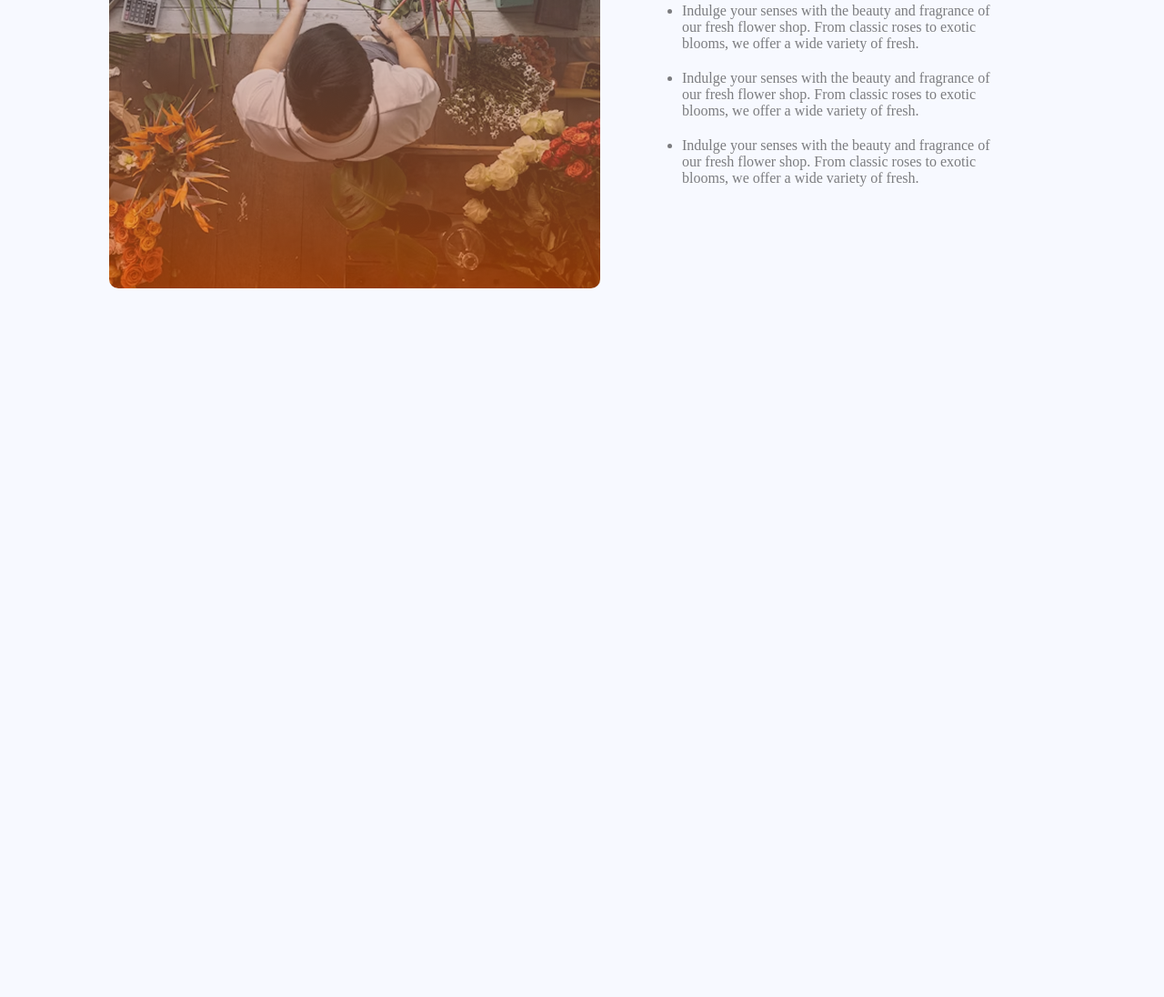
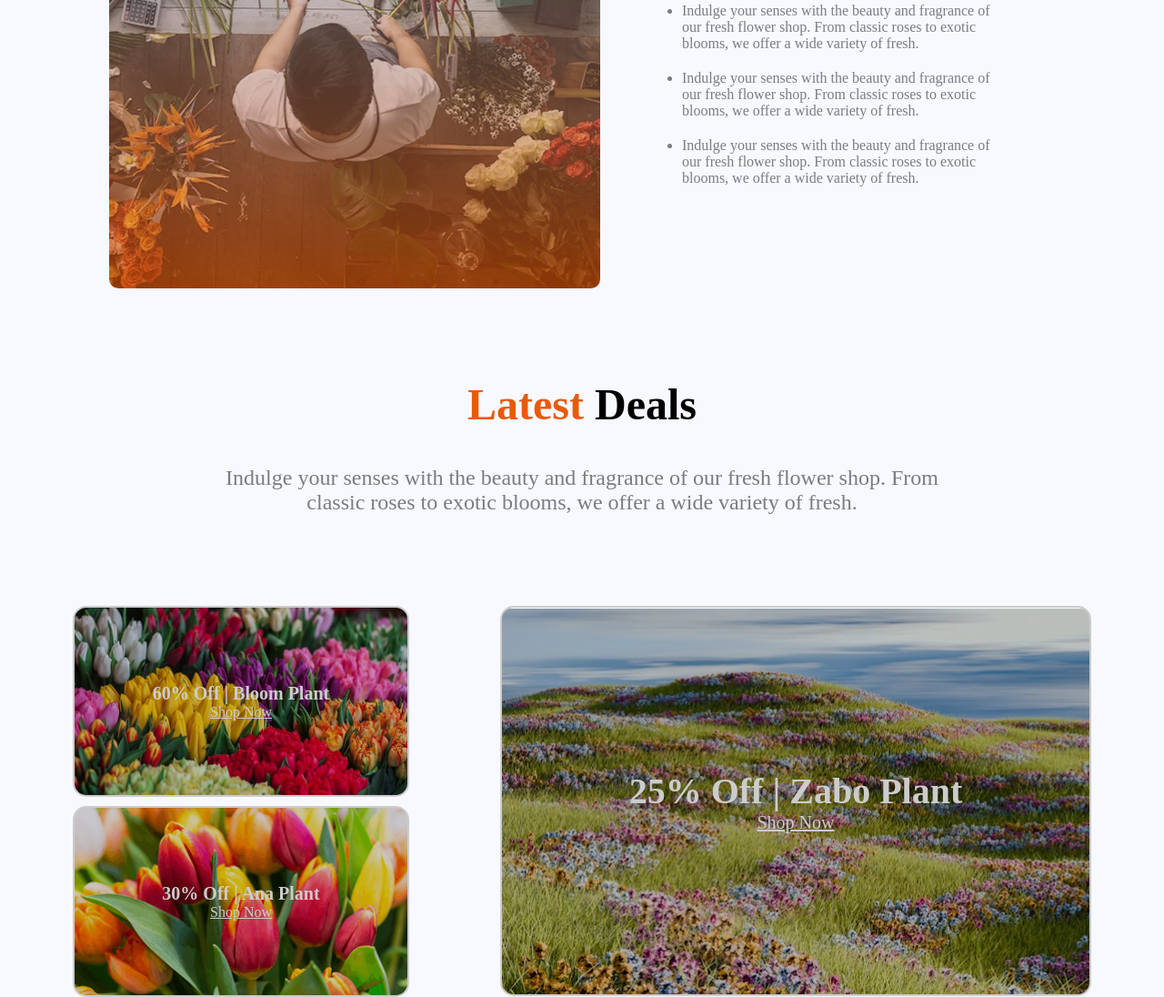
Before and after one commit to Sifat-jaman/Assignment-2, a plain HTML site: page index.html in a window 1280 px wide. Shown: the part 2012-3108 px from the top of the page at 91% size. Before the commit the page ends 2339 px from the top, so only its background shows below. Drawn offline with Linux system fonts and the light colour scheme.

Commit message:
latest section added

```diff
--- a/index.html
+++ b/index.html
@@ -127,4 +127,29 @@
 
   </section>
 
+    <section class="latest-deal-container">
+    <div class="latest-deal">
+      <h2 class="latest-deal-title noto-serif-normal"><span>Latest</span> Deals</h2>
+      <p class="latest-text">Indulge your senses with the beauty and fragrance of our fresh flower shop. From classic
+        roses to exotic blooms, we offer a wide variety of fresh.</p>
+    </div>
+    <div class="latest-pic-container">
+      <div class="shop-1-2">
+        <div class="shop-1 noto-serif-normal">
+          60% Off | Bloom Plant
+          <a href="">Shop Now</a>
+        </div>
+        <div class="shop-2 noto-serif-normal">
+          30% Off | Ana Plant
+          <a href="">Shop Now</a>
+        </div>
+      </div>
+      <div class="shop-3 noto-serif-normal">
+        25% Off | Zabo Plant
+        <a href="">Shop Now</a>
+      </div>
+
+    </div>
+  </section>
+
 </html>
--- a/styles/Flower.css
+++ b/styles/Flower.css
@@ -316,3 +316,132 @@
     margin: 5px;
   }
 }
+/* latest section */
+.latest-deal {
+  text-align: center;
+  margin: 100px auto;
+}
+
+.latest-deal-title {
+  font-weight: 900;
+  font-size: 3rem;
+}
+
+.latest-deal-title span {
+  color: #E95A08;
+}
+
+.latest-text {
+  font-size: 1.5rem;
+  color: rgba(0, 0, 0, 0.5);
+  width: 850px;
+  margin: 0 auto;
+}
+
+.latest-pic-container {
+  display: flex;
+  justify-content: center;
+  gap: 100px;
+  width: 1120px;
+  margin: 0 auto;
+}
+
+.shop-1 {
+  border: 2px solid;
+  border-radius: 15px;
+  width: 366px;
+  height: 206px;
+  display: flex;
+  align-items: center;
+  justify-content: center;
+  flex-direction: column;
+  margin-bottom: 10px;
+  font-weight: 900;
+  font-size: 1.25rem;
+  color: #ffffff;
+  background-image: url(../assets/deal-bloom.png);
+  filter: brightness(80%);
+  background-size: cover;
+}
+
+.shop-2 {
+  border: 2px solid;
+  border-radius: 15px;
+  width: 366px;
+  height: 206px;
+  display: flex;
+  align-items: center;
+  justify-content: center;
+  flex-direction: column;
+  font-weight: 900;
+  font-size: 1.25rem;
+  color: #ffffff;
+  background-image: url(../assets/deal-ana.png);
+  filter: brightness(80%);
+  background-size: cover;
+}
+
+.shop-3 {
+  border: 2px solid;
+  border-radius: 15px;
+  width: 753px;
+  height: 425px;
+  display: flex;
+  align-items: center;
+  justify-content: center;
+  flex-direction: column;
+  font-weight: 900;
+  font-size: 2.50rem;
+  color: #ffffff;
+  background-image: url(../assets/deal-zabo.png);
+  filter: brightness(80%);
+  background-size: cover;
+}
+
+.shop-1 a {
+  font-weight: 500;
+  font-size: 1rem;
+  color: #ffffff;
+}
+
+.shop-2 a {
+  font-weight: 500;
+  font-size: 1rem;
+  color: #ffffff;
+}
+
+.shop-3 a {
+  font-weight: 500;
+  font-size: 1.25rem;
+  color: #ffffff;
+}
+
+@media screen and (max-width: 552px) {
+  .latest-deal-container {
+    width: 550px;
+    margin: 0 auto;
+  }
+
+  .latest-pic-container {
+    display: block;
+    margin: 0 auto;
+    width: 366px;
+
+  }
+
+  .shop-1-2 {
+    display: flex;
+    flex-direction: column;
+    gap: 10px;
+    margin-bottom: 20px;
+  }
+
+  .shop-1,
+  .shop-2,
+  .shop-3 {
+    width: 100%;
+    width: 366px;
+    height: 177px;
+    margin: 0 auto;
+  }
+}
```
